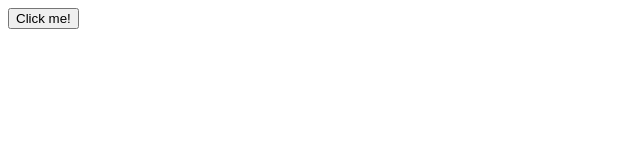
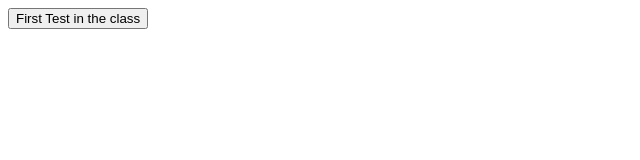
Before and after one commit to hadisgooran/test-github, a plain HTML site: page index.html in a window 1280 px wide. Shown: the whole page, without its empty margins (0-640 px from the left). Drawn offline with Linux system fonts and the light colour scheme.

Commit message:
button updated

```diff
--- a/index.html
+++ b/index.html
@@ -9,7 +9,7 @@
    </head>
 
    <body>
-     <button type="button" onclick="alert('You pressed the button!')">Click me!</button>
+     <button type="button" onclick="alert('Yay! It works! :D ')">First Test in the class</button>
 
    </body>
 
```
